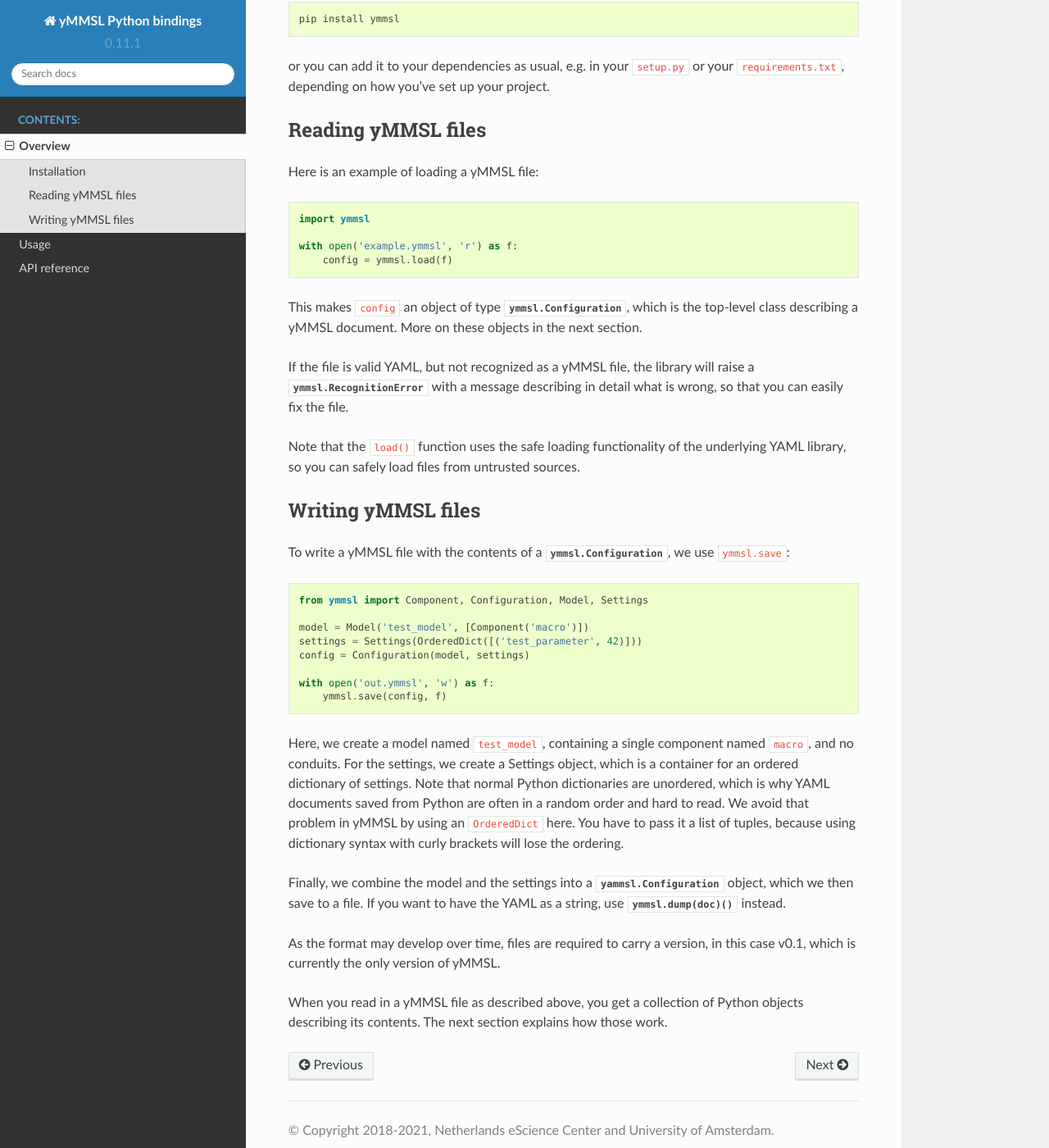
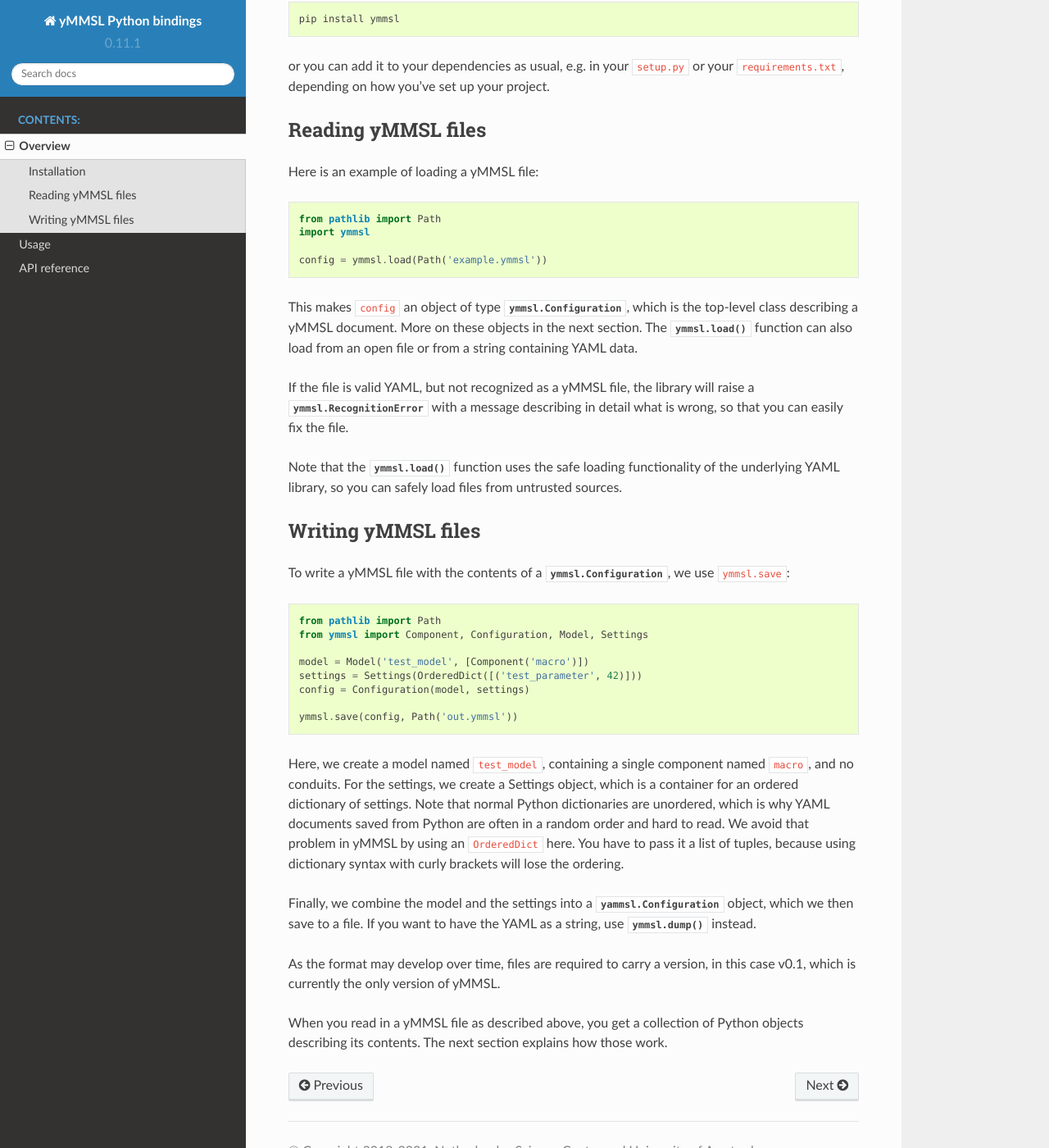
Before and after one commit to multiscale/ymmsl-python, a Sphinx documentation site: the page built from docs/overview.rst, in a window 1280 px wide and 1400 px high, scrolled down 650 px. Shown: the whole window at 82% size. Built offline with Sphinx 7.4.7 and the Read the Docs theme 2.0.0, drawn with Linux system fonts in a browser that asks for light colours.

Commit message:
Use friendlier syntax in overview doc

```diff
--- a/docs/overview.rst
+++ b/docs/overview.rst
@@ -36,21 +36,23 @@ Here is an example of loading a yMMSL file:
 
 .. code-block:: python
 
+   from pathlib import Path
    import ymmsl
 
-   with open('example.ymmsl', 'r') as f:
-       config = ymmsl.load(f)
+   config = ymmsl.load(Path('example.ymmsl'))
 
 This makes ``config`` an object of type :class:`ymmsl.Configuration`, which is
 the top-level class describing a yMMSL document. More on these objects in the
-next section.
+next section. The :func:`ymmsl.load` function can also load from an open file
+or from a string containing YAML data.
 
 If the file is valid YAML, but not recognized as a yMMSL file, the library will
 raise a :class:`ymmsl.RecognitionError` with a message describing in detail what
 is wrong, so that you can easily fix the file.
 
-Note that the ``load()`` function uses the safe loading functionality of the
-underlying YAML library, so you can safely load files from untrusted sources.
+Note that the :func:`ymmsl.load` function uses the safe loading functionality
+of the underlying YAML library, so you can safely load files from untrusted
+sources.
 
 Writing yMMSL files
 -------------------
@@ -60,14 +62,14 @@ use ``ymmsl.save``:
 
 .. code-block:: python
 
+   from pathlib import Path
    from ymmsl import Component, Configuration, Model, Settings
 
    model = Model('test_model', [Component('macro')])
    settings = Settings(OrderedDict([('test_parameter', 42)]))
    config = Configuration(model, settings)
 
-   with open('out.ymmsl', 'w') as f:
-       ymmsl.save(config, f)
+   ymmsl.save(config, Path('out.ymmsl'))
 
 Here, we create a model named ``test_model``, containing a single component
 named ``macro``, and no conduits. For the settings, we create a Settings
@@ -80,7 +82,7 @@ ordering.
 
 Finally, we combine the model and the settings into a
 :class:`yammsl.Configuration` object, which we then save to a file. If you
-want to have the YAML as a string, use :func:`ymmsl.dump(doc)` instead.
+want to have the YAML as a string, use :func:`ymmsl.dump` instead.
 
 As the format may develop over time, files are required to carry a version, in
 this case v0.1, which is currently the only version of yMMSL.
```
